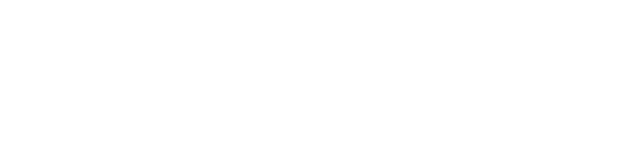
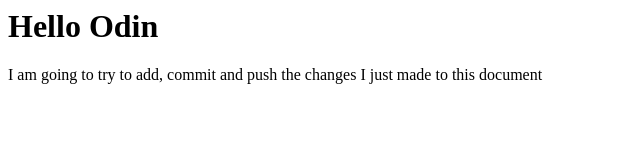
Before and after one commit to hellowesleyr/git_test, a plain HTML site: page index.html in a window 1280 px wide. Shown: the whole page, without its empty margins (0-640 px from the left). Drawn offline with Linux system fonts and the light colour scheme.

Commit message:
index.html

```diff
--- a/index.html
+++ b/index.html
@@ -1,2 +1,4 @@
 <html>
+    <h1>Hello Odin</h1>
+    <p>I am going to try to add, commit and push the changes I just made to this document</p>
 </html>
```
